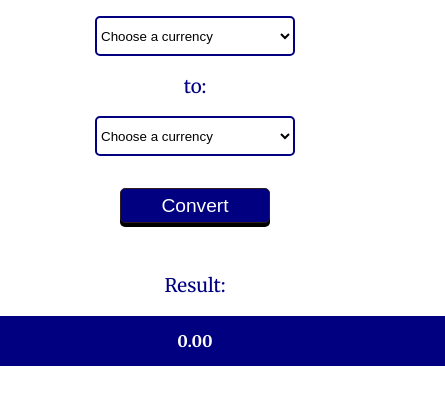
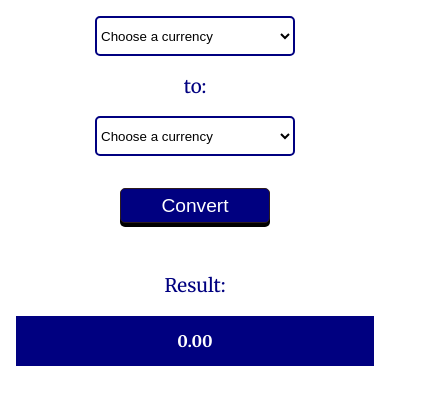
Before and after one commit to Artosh-afr/currency, a plain HTML site: page index.html in a window 390 px wide. Shown: the part 417-822 px from the top of the page, 445 px wide, since content can reach past the window. Drawn offline with Linux system fonts and the light colour scheme.

Commit message:
Update style.css

```diff
--- a/style.css
+++ b/style.css
@@ -184,3 +184,10 @@ main{
     margin: 0;
 }
 }
+
+@media(max-width:500px){
+    .result_container{
+        width:100%;
+    }
+
+}
```
